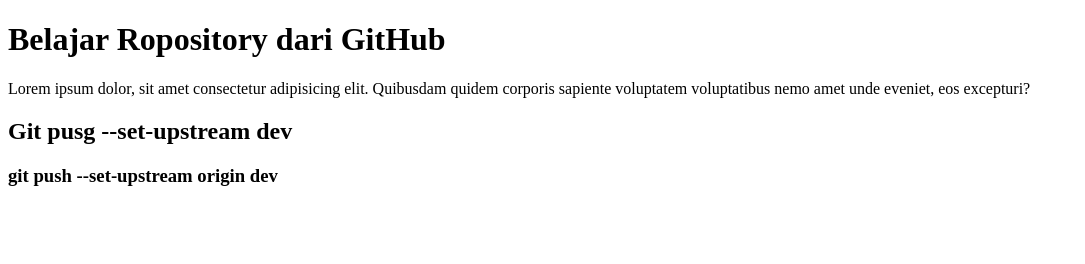
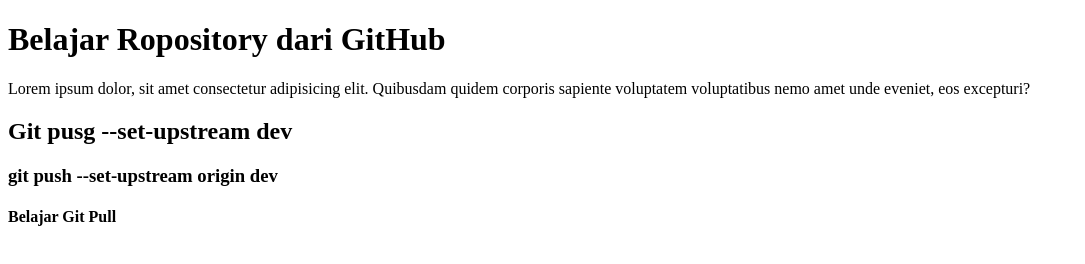
Before and after one commit to ajwanpro/Belajar-Niomic, a plain HTML site: page index.html in a window 1280 px wide. Shown: the whole page, without its empty margins (0-1085 px from the left). Drawn offline with Linux system fonts and the light colour scheme.

Commit message:
add Eleman H4

```diff
--- a/index.html
+++ b/index.html
@@ -15,5 +15,6 @@
     </p>
     <h2>Git pusg --set-upstream dev</h2>
     <h3>git push --set-upstream origin dev</h3>
+    <h4> Belajar Git Pull</h4>
   </body>
 </html>
```
